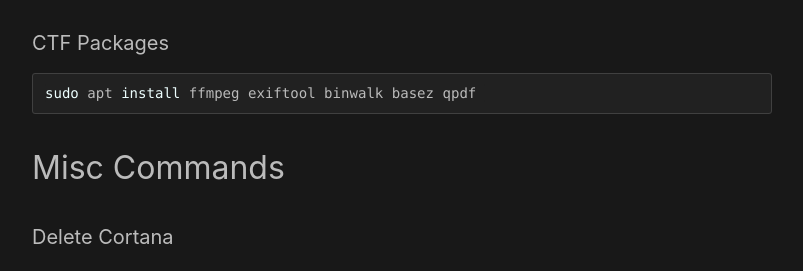
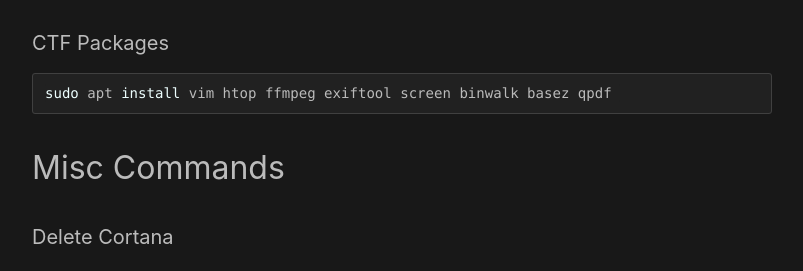
Before and after one commit to Cubie87/cubie87.github.io, a Jekyll site: the page built from posts/shell.md, in a window 1280 px wide and 900 px high, scrolled down 976 px. Shown: the part 175-446 px from the top of the window, without its empty margins (238-1041 px from the left). Built offline with Jekyll 4.4.1, drawn with Linux system fonts in a browser that asks for light colours; our own code applies the rules of GitHub Pages for plain Markdown files.

Commit message:
added more ctf packages

````diff
--- a/posts/shell.md
+++ b/posts/shell.md
@@ -54,7 +54,7 @@
 #### CTF Packages
 
 ```bash
-sudo apt install ffmpeg exiftool binwalk basez qpdf
+sudo apt install vim htop ffmpeg exiftool screen binwalk basez qpdf
 ```
 
 
````
